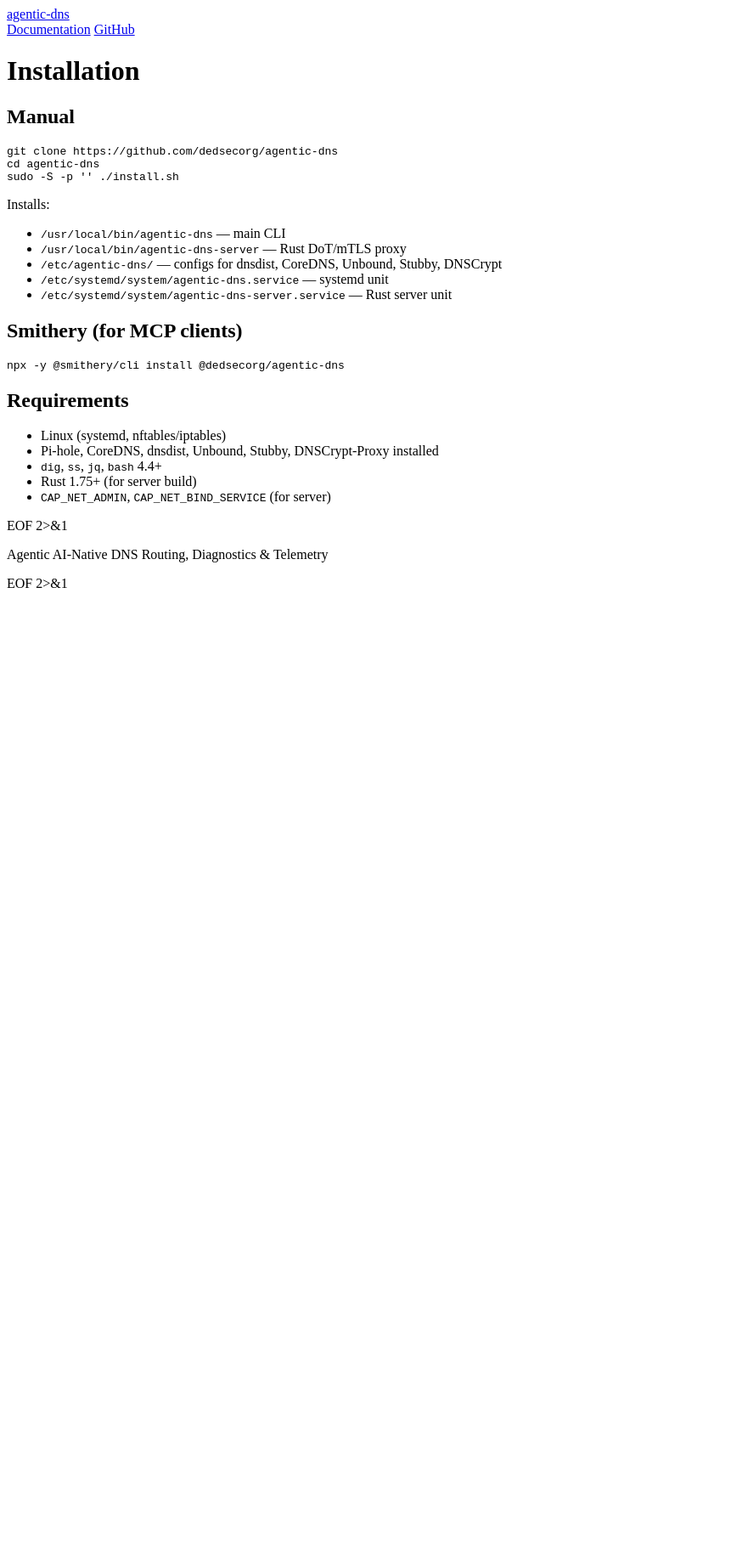
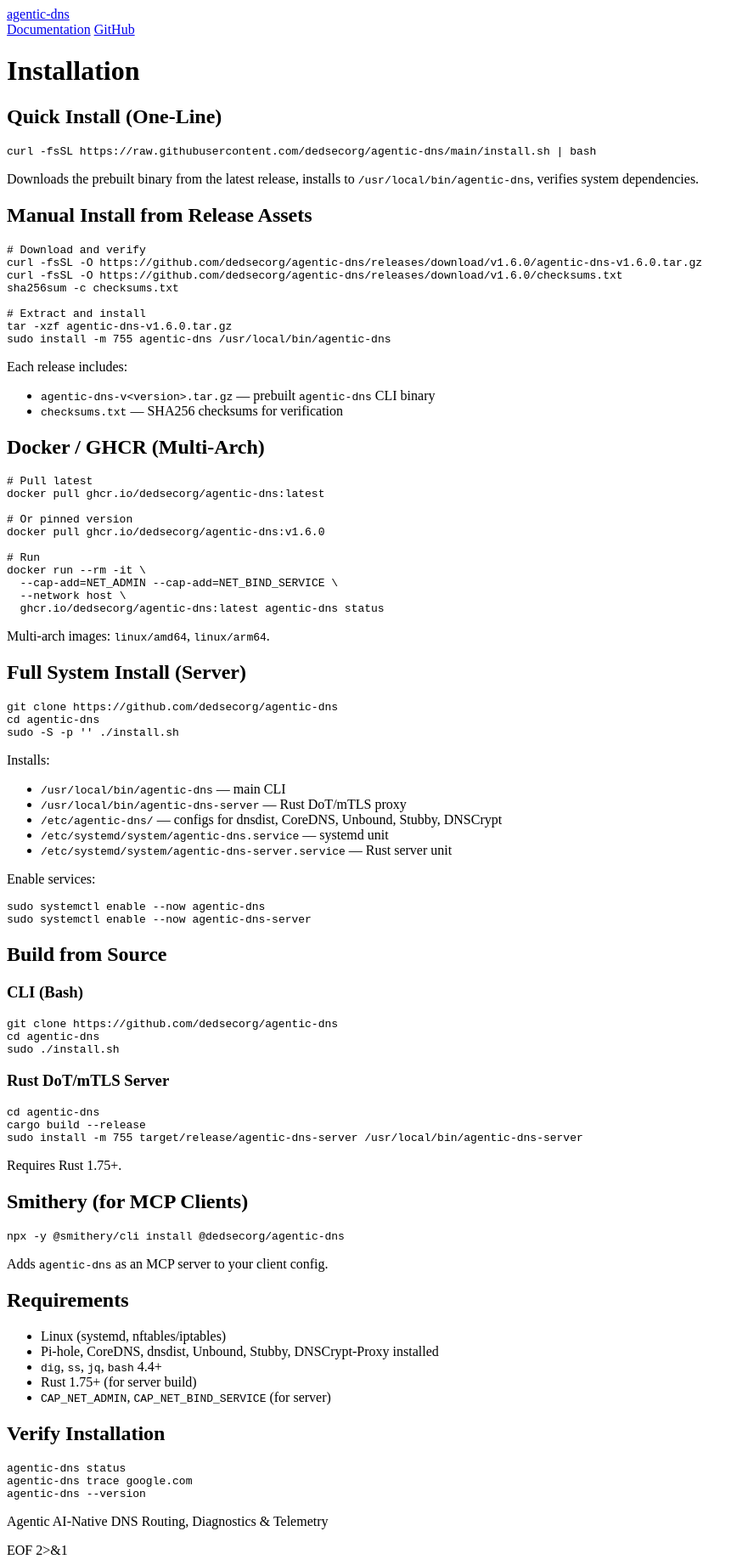
Before and after one commit to dedsecorg/agentic-dns, a Jekyll site: the page built from docs/installation.md, in a window 1280 px wide. Shown: the whole page at 85% size, without its empty margins (0-881 px from the left). Built offline with Jekyll 4.4.1, drawn with Linux system fonts in a browser that asks for light colours; a script that is not in the unit is left out; before the commit the page ends 900 px from its top, so only the background shows below that.

Commit message:
docs: expand installation.md with all install methods

````diff
--- a/docs/installation.md
+++ b/docs/installation.md
@@ -5,7 +5,50 @@ title: Installation
 
 # Installation
 
-## Manual
+## Quick Install (One-Line)
+
+```bash
+curl -fsSL https://raw.githubusercontent.com/dedsecorg/agentic-dns/main/install.sh | bash
+```
+
+Downloads the prebuilt binary from the latest release, installs to `/usr/local/bin/agentic-dns`, verifies system dependencies.
+
+## Manual Install from Release Assets
+
+```bash
+# Download and verify
+curl -fsSL -O https://github.com/dedsecorg/agentic-dns/releases/download/v1.6.0/agentic-dns-v1.6.0.tar.gz
+curl -fsSL -O https://github.com/dedsecorg/agentic-dns/releases/download/v1.6.0/checksums.txt
+sha256sum -c checksums.txt
+
+# Extract and install
+tar -xzf agentic-dns-v1.6.0.tar.gz
+sudo install -m 755 agentic-dns /usr/local/bin/agentic-dns
+```
+
+Each release includes:
+- `agentic-dns-v<version>.tar.gz` — prebuilt `agentic-dns` CLI binary
+- `checksums.txt` — SHA256 checksums for verification
+
+## Docker / GHCR (Multi-Arch)
+
+```bash
+# Pull latest
+docker pull ghcr.io/dedsecorg/agentic-dns:latest
+
+# Or pinned version
+docker pull ghcr.io/dedsecorg/agentic-dns:v1.6.0
+
+# Run
+docker run --rm -it \
+  --cap-add=NET_ADMIN --cap-add=NET_BIND_SERVICE \
+  --network host \
+  ghcr.io/dedsecorg/agentic-dns:latest agentic-dns status
+```
+
+Multi-arch images: `linux/amd64`, `linux/arm64`.
+
+## Full System Install (Server)
 
 ```bash
 git clone https://github.com/dedsecorg/agentic-dns
@@ -20,11 +63,38 @@ Installs:
 - `/etc/systemd/system/agentic-dns.service` — systemd unit
 - `/etc/systemd/system/agentic-dns-server.service` — Rust server unit
 
-## Smithery (for MCP clients)
+Enable services:
+
+```bash
+sudo systemctl enable --now agentic-dns
+sudo systemctl enable --now agentic-dns-server
+```
+
+## Build from Source
+
+### CLI (Bash)
+```bash
+git clone https://github.com/dedsecorg/agentic-dns
+cd agentic-dns
+sudo ./install.sh
+```
+
+### Rust DoT/mTLS Server
+```bash
+cd agentic-dns
+cargo build --release
+sudo install -m 755 target/release/agentic-dns-server /usr/local/bin/agentic-dns-server
+```
+
+Requires Rust 1.75+.
+
+## Smithery (for MCP Clients)
 
 ```bash
 npx -y @smithery/cli install @dedsecorg/agentic-dns
 ```
+
+Adds `agentic-dns` as an MCP server to your client config.
 
 ## Requirements
 
@@ -34,4 +104,10 @@ npx -y @smithery/cli install @dedsecorg/agentic-dns
 - Rust 1.75+ (for server build)
 - `CAP_NET_ADMIN`, `CAP_NET_BIND_SERVICE` (for server)
 
-EOF 2>&1
+## Verify Installation
+
+```bash
+agentic-dns status
+agentic-dns trace google.com
+agentic-dns --version
+```
````
